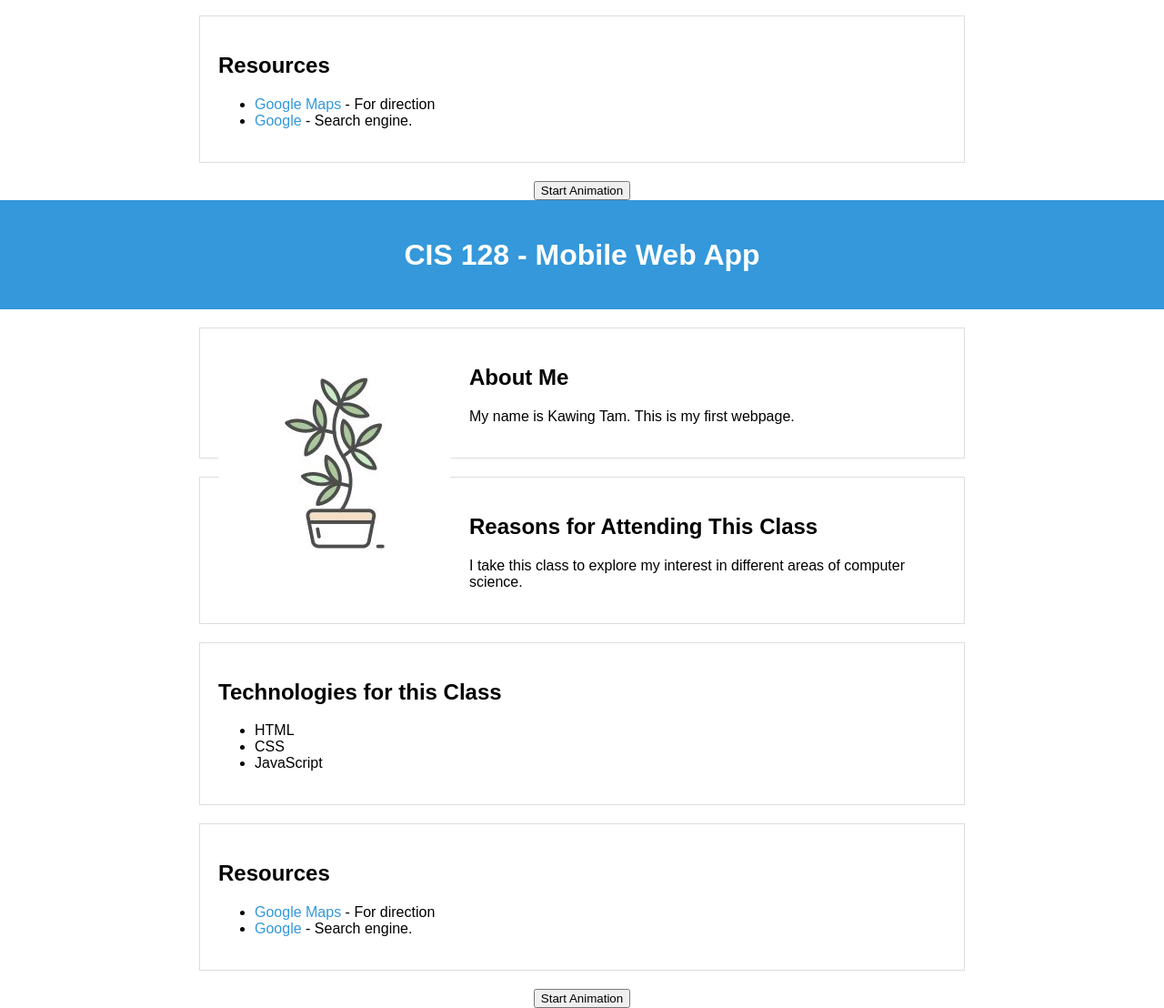
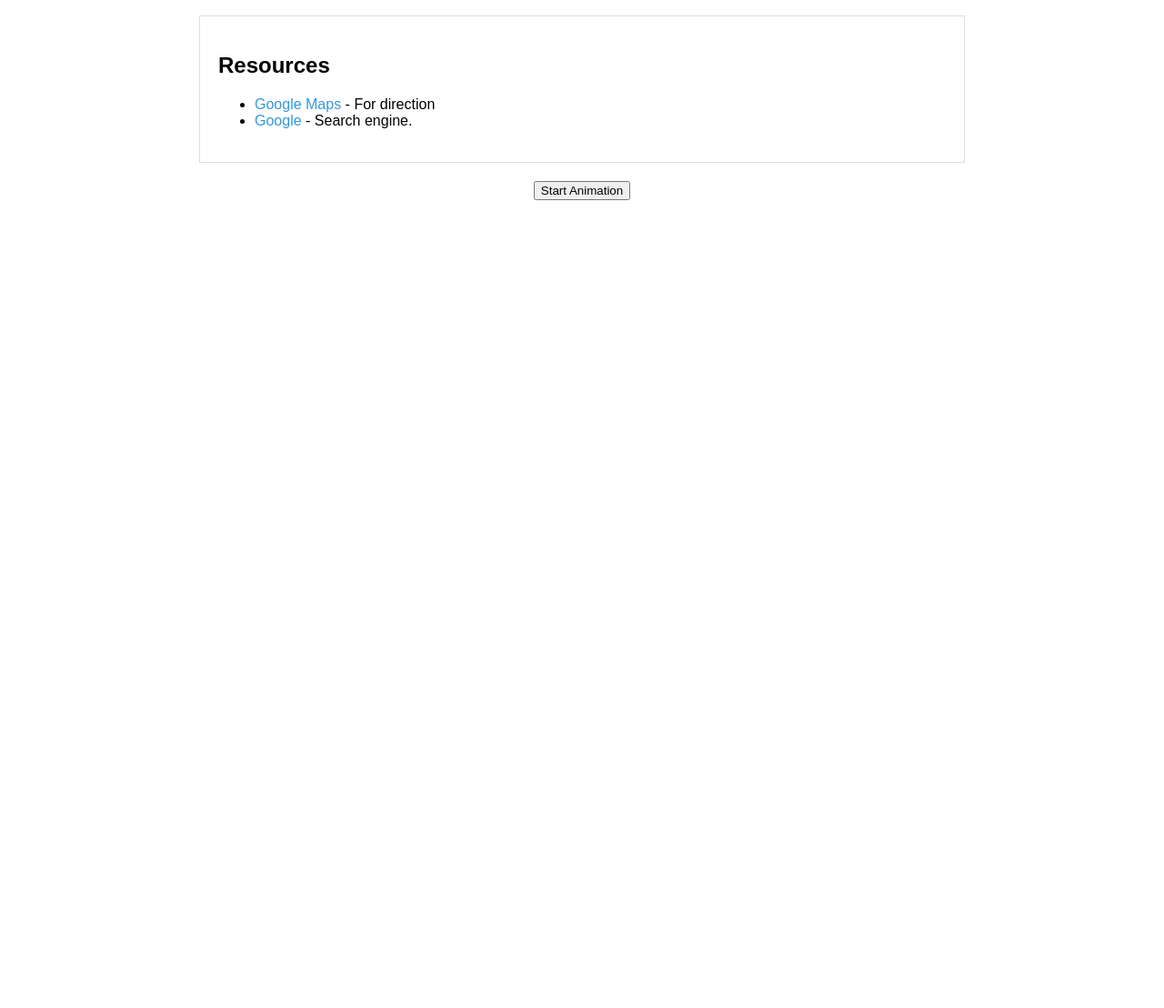
Before and after one commit to kawingtam/Homework1, a plain HTML site: page index.html in a window 1280 px wide. Shown: the part 668-1776 px from the top of the page at 91% size. After the commit the page ends 888 px from the top, so only its background shows below. Drawn offline with nearby package versions, Linux system fonts and the light colour scheme.

Commit message:
Update index.html

```diff
--- a/index.html
+++ b/index.html
@@ -66,71 +66,3 @@
     <button>Start Animation</button>
 </body>
 </html>
-<!DOCTYPE html>
-<html lang="en">
-<head>
-    <meta charset="UTF-8">
-    <meta name="viewport" content="width=device-width, initial-scale=1.0">
-    <link rel="stylesheet" href="styles.css">
-    <title>CIS 128</title>
-    <style>
-        /* Centering the button */
-        button {
-            display: block;
-            margin: 0 auto;
-            margin-top: 20px; /* Adjust as needed */
-        }
-    </style>
-    <script src="https://ajax.googleapis.com/ajax/libs/jquery/3.5.1/jquery.min.js"></script>
-    <script>
-        $(document).ready(function(){
-            $("button").click(function(){
-                // Grow font size and change color of the top heading
-                $("header h1").animate({
-                    fontSize: "3em",
-                    color: "blue"
-                }, 1000, function(){
-                    // Animation complete, revert back to original font size and color
-                    $("header h1").animate({
-                        fontSize: "2em",
-                        color: "black"
-                    }, 1000);
-                });
-
-                // Add border around the picture
-                $(".about-me img").css("border", "2px solid black");
-            });
-        });
-    </script>
-</head>
-<body>
-    <header>
-        <h1>CIS 128 - Mobile Web App</h1>
-    </header>
-    <section class="about-me">
-        <img src="your_picture.jpeg" alt="Your Picture">
-        <h2>About Me</h2>
-        <p>My name is Kawing Tam. This is my first webpage.</p>
-    </section>
-    <section class="reasons">
-        <h2>Reasons for Attending This Class</h2>
-        <p>I take this class to explore my interest in different areas of computer science.</p>
-    </section>
-    <section class="technologies">
-        <h2>Technologies for this Class</h2>
-        <ul>
-            <li>HTML</li>
-            <li>CSS</li>
-            <li>JavaScript</li>
-        </ul>
-    </section>
-    <section class="resources">
-        <h2>Resources</h2>
-        <ul>
-            <li><a href="https://www.google.com/maps" target="_blank">Google Maps</a> - For direction</li>
-            <li><a href="https://google.com/" target="_blank">Google</a> - Search engine.</li>
-        </ul>
-    </section>
-    <button>Start Animation</button>
-</body>
-</html>
```
